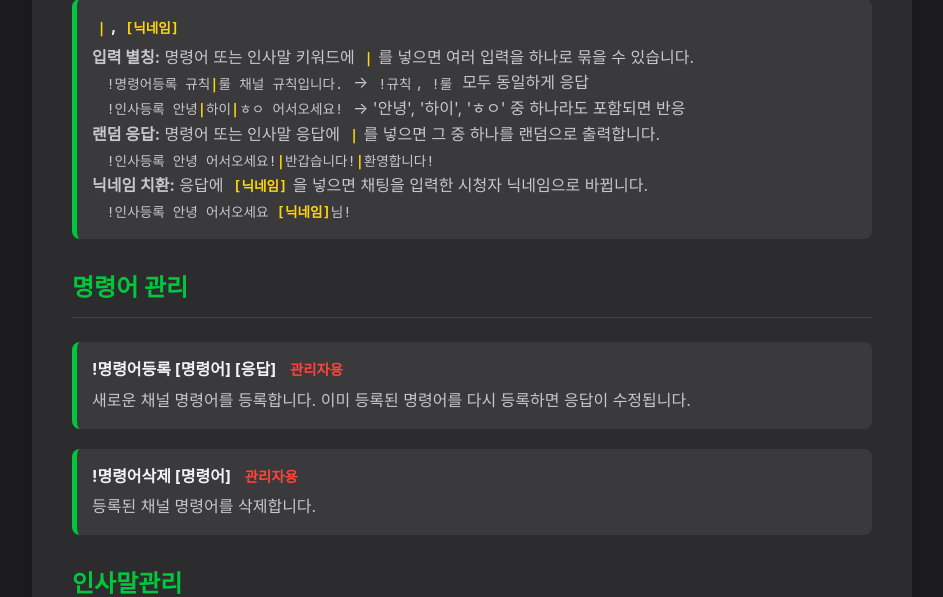
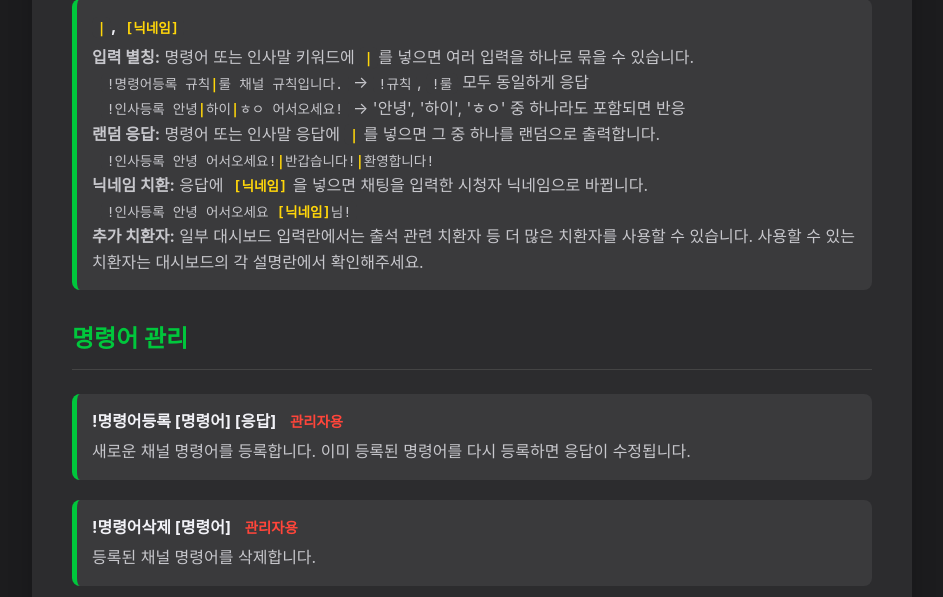
Before and after one commit to icelemonade0star/milkyway-bot, a FastAPI app: page /guide in a window 1280 px wide. Shown: the part 1666-2263 px from the top of the page, without its empty margins (168-1111 px from the left). Run offline with FastAPI, Linux system fonts and the light colour scheme; parts of the project's set-up code (start-up, migrations or seed data) failed here and were passed over.

Commit message:
리드미 보강 및 가이드페이지 설명추가

```diff
--- a/app/templates/guide.html
+++ b/app/templates/guide.html
@@ -219,7 +219,8 @@
                 <strong>랜덤 응답:</strong> 명령어 또는 인사말 응답에 <code><span class="placeholder-token">|</span></code>를 넣으면 그 중 하나를 랜덤으로 출력합니다.<br>
                 &nbsp;&nbsp;<code>!인사등록 안녕 어서오세요!<span class="placeholder-token">|</span>반갑습니다!<span class="placeholder-token">|</span>환영합니다!</code><br>
                 <strong>닉네임 치환:</strong> 응답에 <code><span class="placeholder-token">[닉네임]</span></code>을 넣으면 채팅을 입력한 시청자 닉네임으로 바뀝니다.<br>
-                &nbsp;&nbsp;<code>!인사등록 안녕 어서오세요 <span class="placeholder-token">[닉네임]</span>님!</code>
+                &nbsp;&nbsp;<code>!인사등록 안녕 어서오세요 <span class="placeholder-token">[닉네임]</span>님!</code><br>
+                <strong>추가 치환자:</strong> 일부 대시보드 입력란에서는 출석 관련 치환자 등 더 많은 치환자를 사용할 수 있습니다. 사용할 수 있는 치환자는 대시보드의 각 설명란에서 확인해주세요.
             </div>
         </div>
 
```
Also changed, not shown: README.md.
